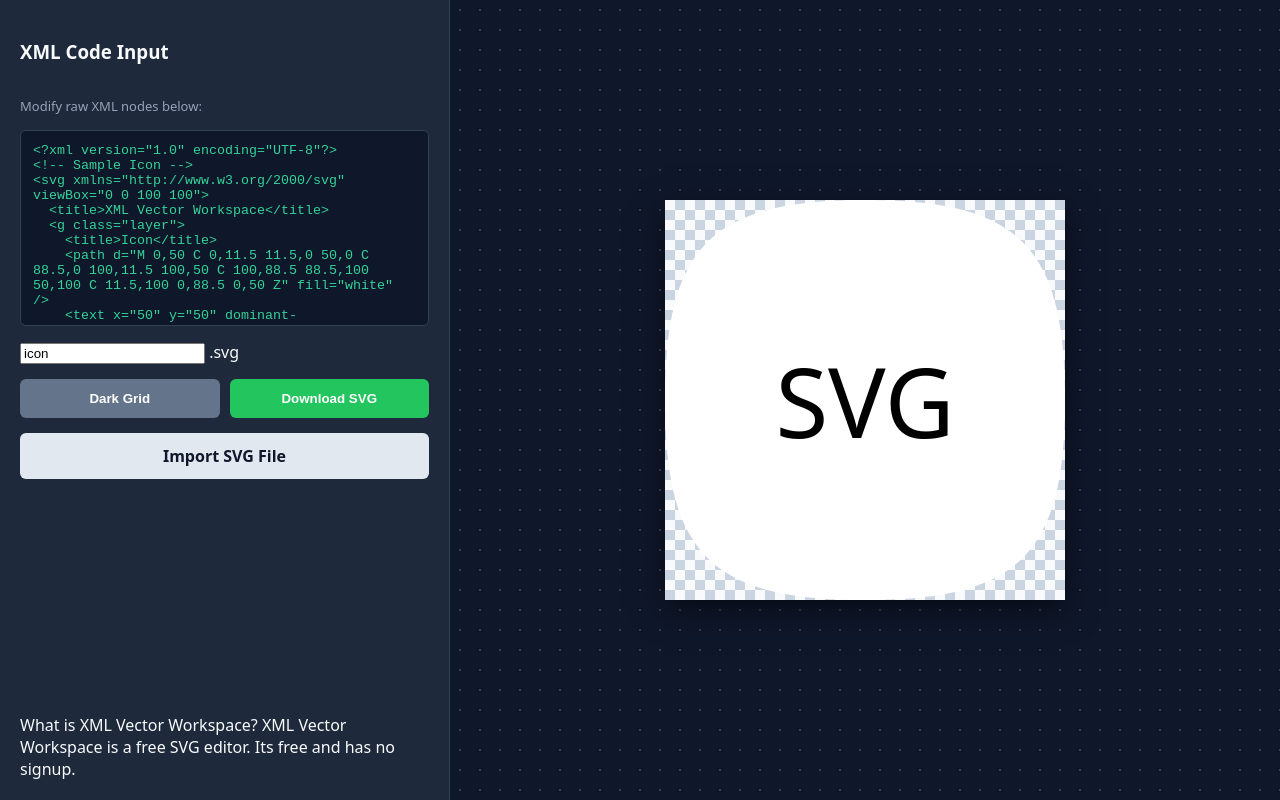
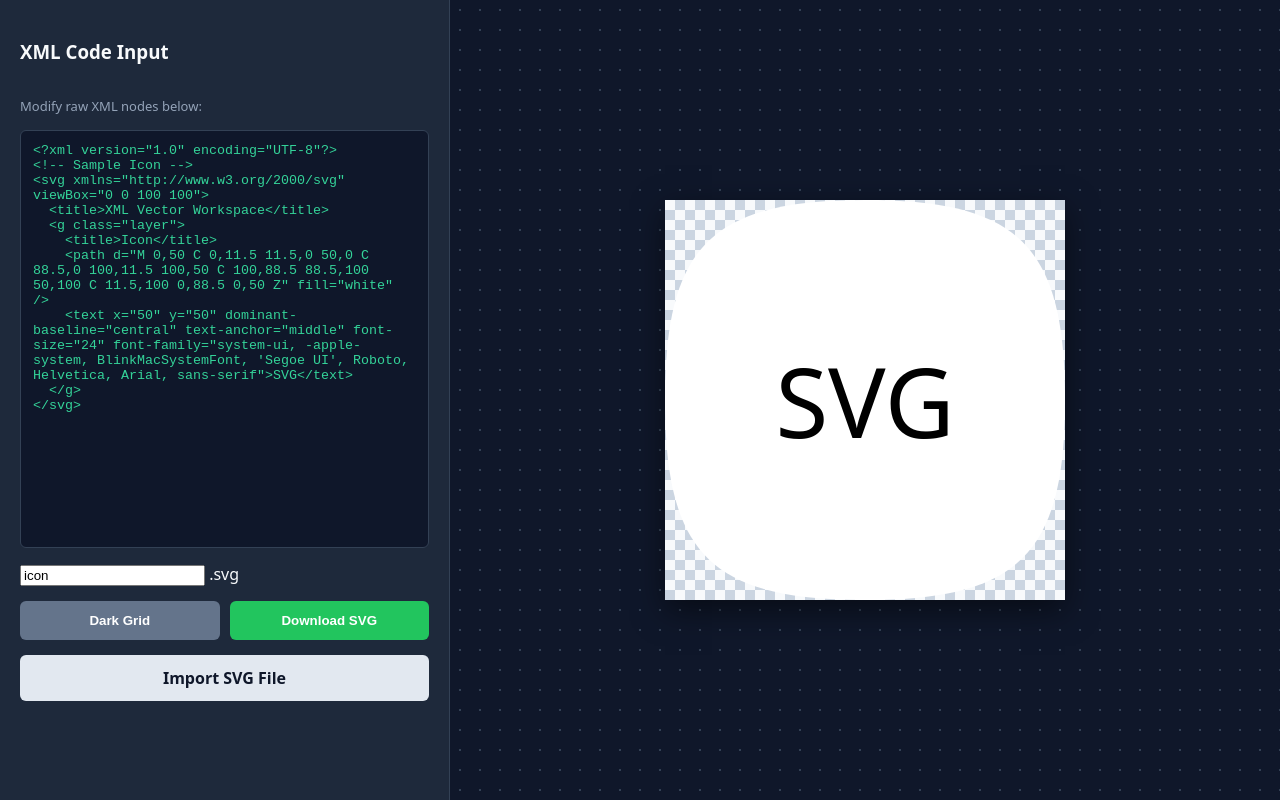
Before and after one commit to xchanroldan101/Svg-Editor, a plain HTML site: page index.html in a window 1280 px wide. Drawn offline with Linux system fonts and the light colour scheme.

Commit message:
Update index.html

```diff
--- a/index.html
+++ b/index.html
@@ -37,8 +37,6 @@
     </div>
         <label for="fileInput" class="btn" style="background:#e2e8f0; color:#0f172a;">Import SVG File</label>
         <input type="file" id="fileInput" accept=".svg,.xml">
-        <br><br><br><br><br><br><br><br><br><br>
-        What is XML Vector Workspace? XML Vector Workspace is a free SVG editor. Its free and has no signup.
     </div>
     <div id="workspace">
         <div id="canvasContainer">
```
